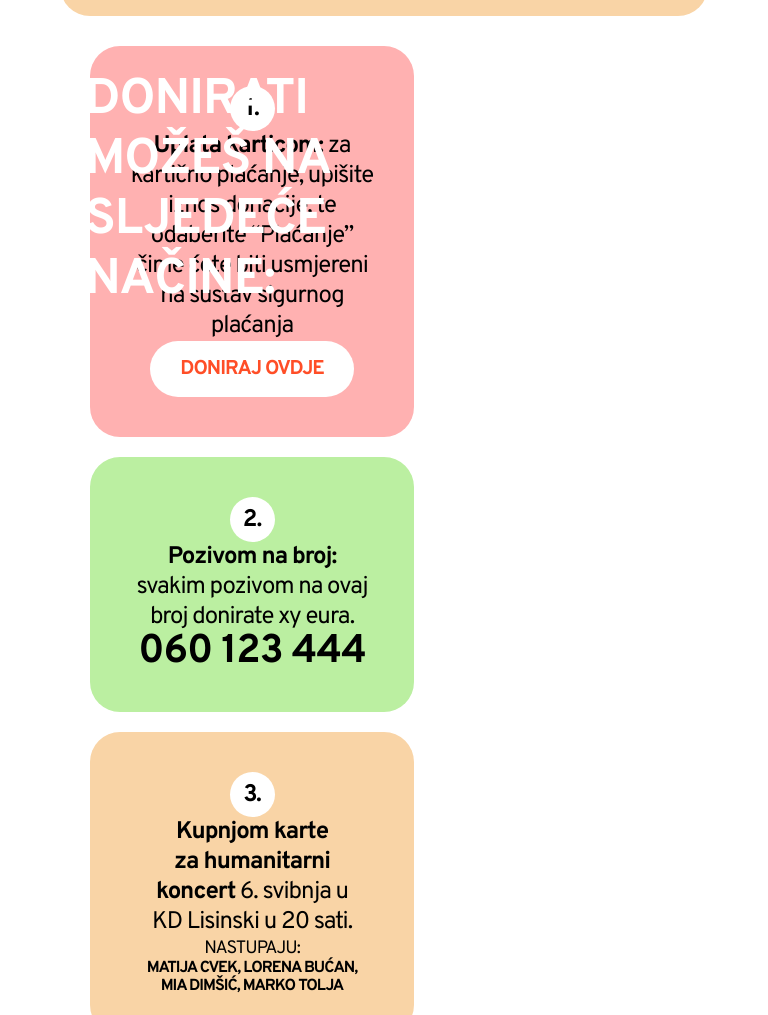
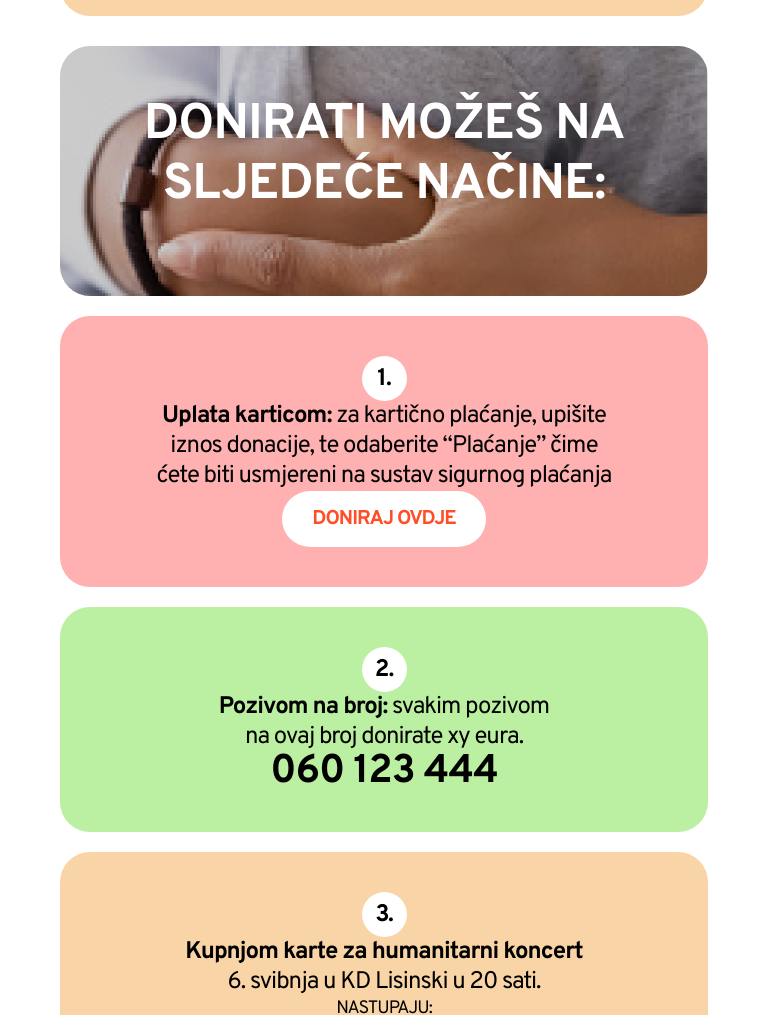
Before and after one commit to n1n034/rotary, a plain HTML site: page index.html in a window 768 px wide. Shown: the part 1737-2752 px from the top of the page. Drawn offline with nearby package versions, Linux system fonts and the light colour scheme.

Commit message:
Add files via upload

```diff
--- a/assets/css/style.css
+++ b/assets/css/style.css
@@ -1059,7 +1059,9 @@ input[type=number] {
         padding: 30px 0 0;
     }
     .container-donacija {
+        margin-left: 0;
         font-size: 24px;
+        width: 100%;
     }
     .number {
         width: 45px;
@@ -1303,9 +1305,11 @@ input[type=number] {
         padding: 15px 30px;
     }
     .nacini {
+        height: 250px;
+        text-align: center;
         font-size: 50px;
-        padding: 0 25px;
-        top: 25px;
+        position: relative;
+        margin-bottom: 20px;
     }
     .nastupaju h2 {
         font-size: 40px;
@@ -1319,4 +1323,7 @@ input[type=number] {
     .nastupaju2 span {
         font-size: 16px;
     }
+    .hug {
+        width: 100%;
+    }
 }
```
